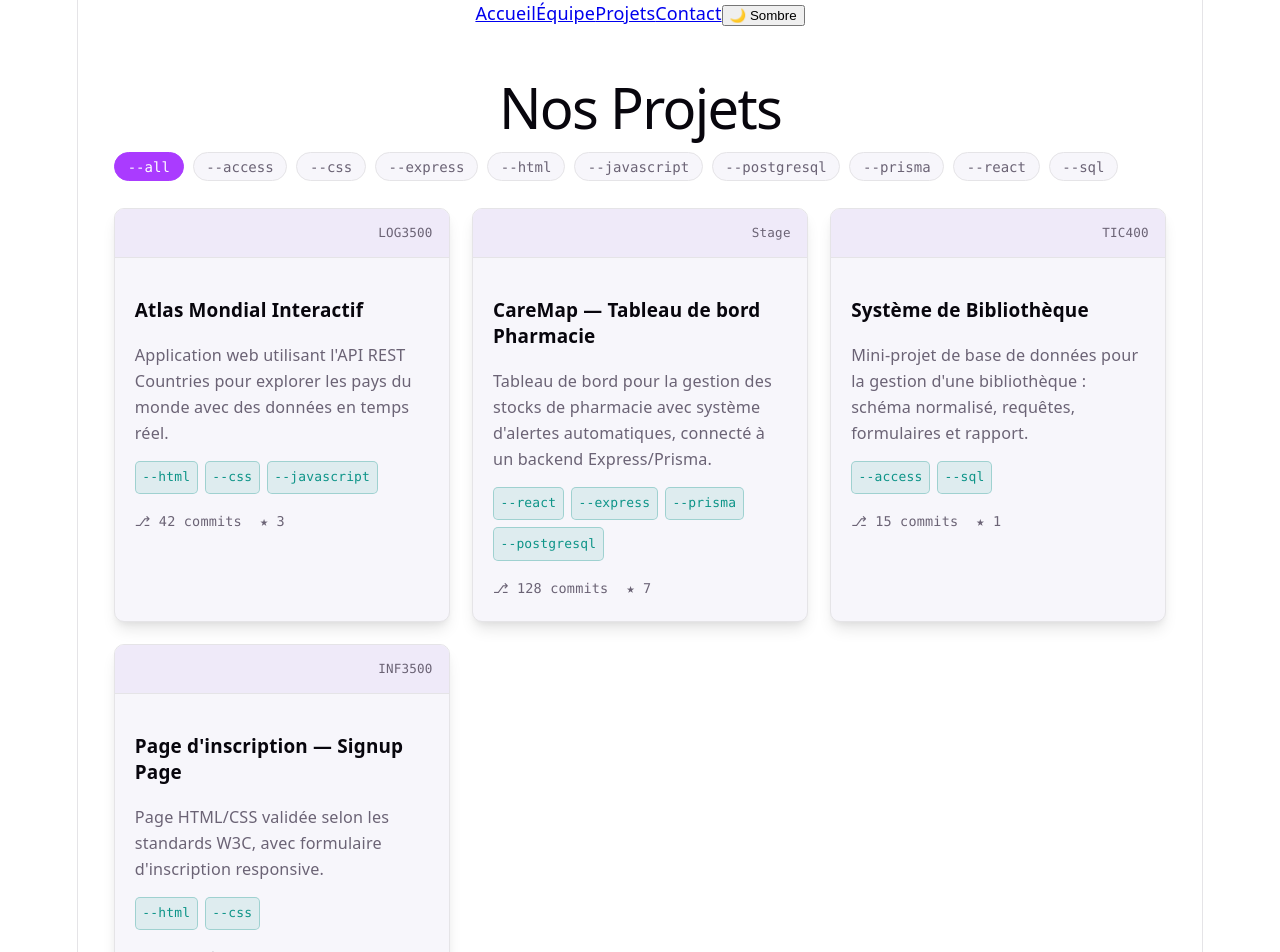
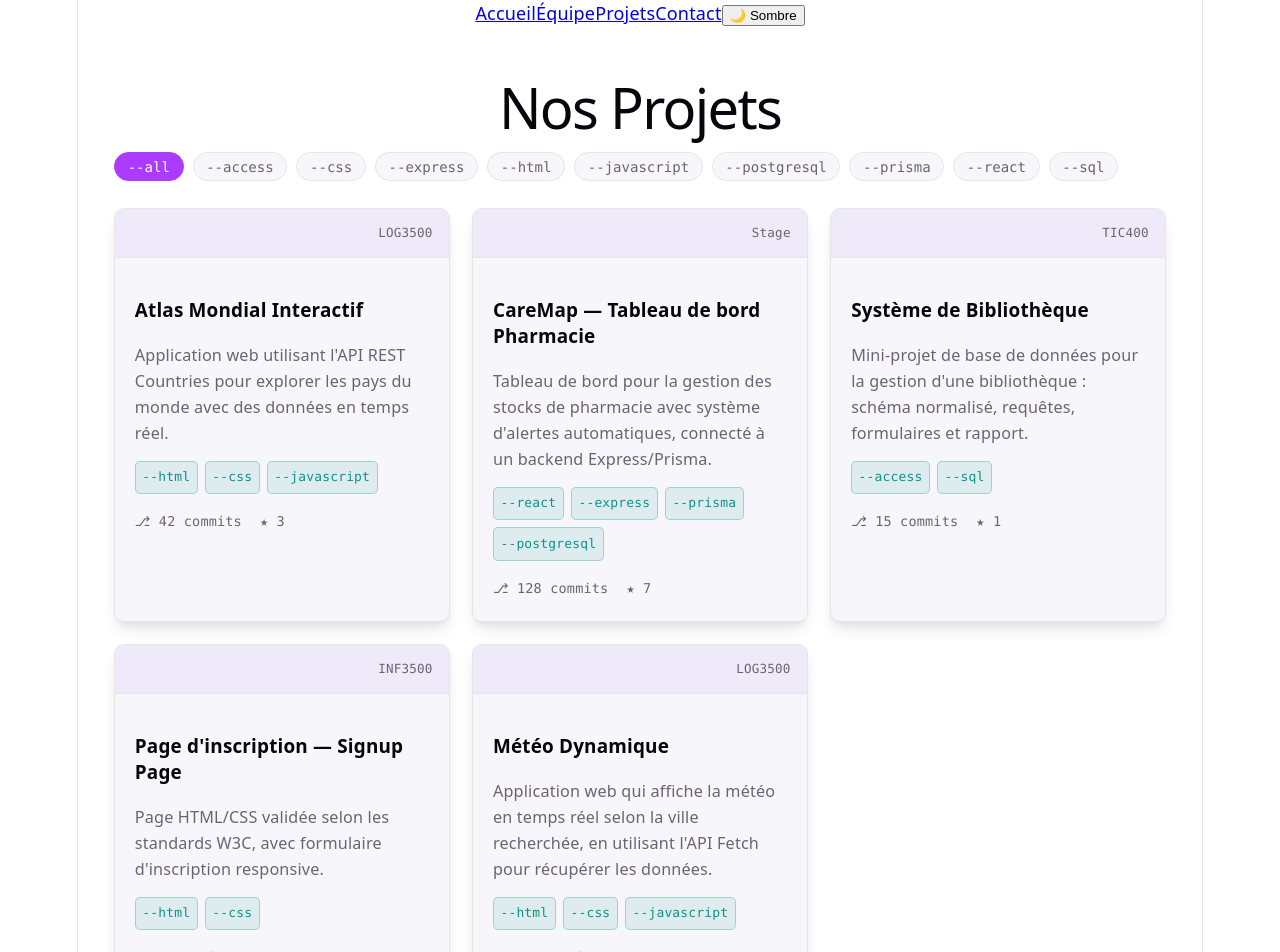
Before and after one commit to abentechpn/portfolio-equipe, a React (Vite) app in the folder client/: page /projets in a window 1280 px wide. Shown: the top 952 px of the page. Built offline with nearby package versions, Linux system fonts and the light colour scheme.

Commit message:
Ajout du projet Météo Dynamique dans la galerie

```diff
--- a/client/src/data/projects.js
+++ b/client/src/data/projects.js
@@ -35,6 +35,15 @@ export const projects = [
     course: 'INF3500',
     repoStats: { commits: 9, stars: 0 },
   },
+  {
+    id: 5,
+    title: 'Météo Dynamique',
+    description:
+      "Application web qui affiche la météo en temps réel selon la ville recherchée, en utilisant l'API Fetch pour récupérer les données.",
+    tech: ['HTML', 'CSS', 'JavaScript'],
+    course: 'LOG3500',
+    repoStats: { commits: 12, stars: 0 },
+  },
 ]
 
 export const allTechs = [...new Set(projects.flatMap((p) => p.tech))].sort()
```
